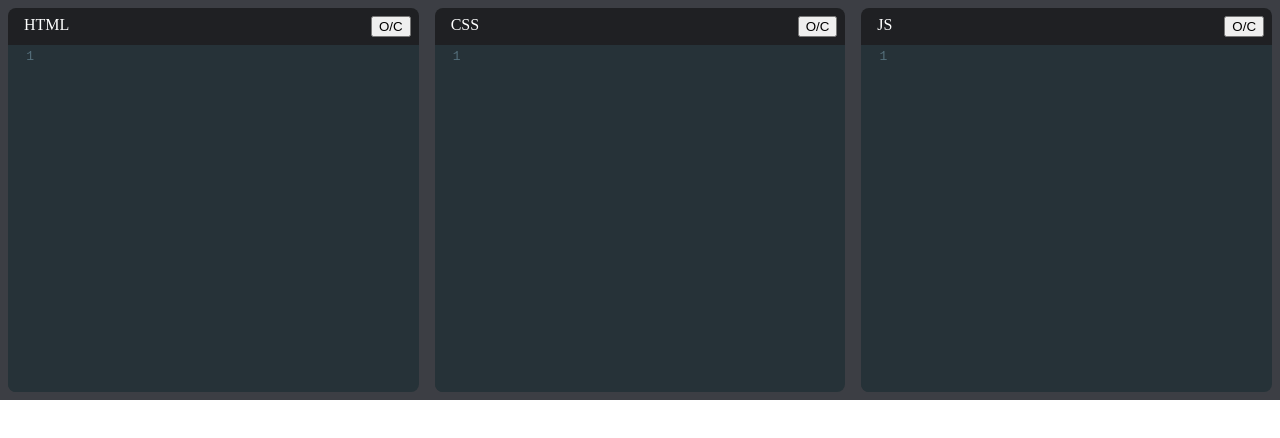
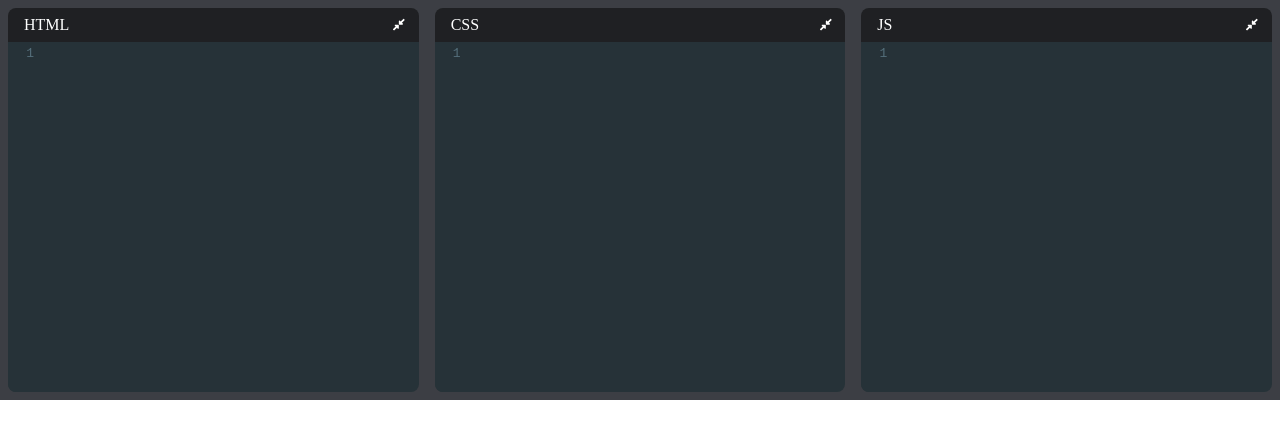
Before and after one commit to ojuniorbezerra/codepen, a React (Create React App) app: page / in a window 1280 px wide. Shown: the top 438 px of the page. Built offline with nearby package versions, Linux system fonts and the light colour scheme.

Commit message:
finished project

```diff
--- a/src/components/App.js
+++ b/src/components/App.js
@@ -1,10 +1,10 @@
 import React, { useState, useEffect } from 'react';
 import Editor from  './Editor'
-
+import useLocalStorege from '../hooks/useLocalStorege'
 function App() {
-const [html, setHtml] = useState('')
-const [css, setCss] = useState('')
-const [js, setJs] = useState('')
+const [html, setHtml] = useLocalStorege('html', '')
+const [css, setCss] = useLocalStorege('css', '')
+const [js, setJs] = useLocalStorege('js', '')
 const [srcDoc, setSrcDoc] = useState('')
 
 useEffect(() => {
--- a/src/components/Editor.js
+++ b/src/components/Editor.js
@@ -4,6 +4,8 @@ import 'codemirror/theme/material.css'
 import 'codemirror/mode/xml/xml'
 import 'codemirror/mode/javascript/javascript'
 import 'codemirror/mode/css/css'
+import { FontAwesomeIcon } from '@fortawesome/react-fontawesome'
+import {faCompressAlt, faExpandAlt } from '@fortawesome/free-solid-svg-icons'
 
 import {Controlled as ControlledEditor } from 'react-codemirror2'
 
@@ -22,8 +24,12 @@ export default function Editor(props) {
         <div className={`editor-container ${open ? '' : 'collapsed'}`}>
             <div className="editor-title">
                 {displayName}
-                <button onClick={() => setOpen(prevOpen => !prevOpen)}
-                >O/C</button>
+                <button type="button"
+                className="expand-collapse-btn"
+                    onClick={() => setOpen(prevOpen => !prevOpen)}>
+                     <FontAwesomeIcon icon={open ? faCompressAlt : faExpandAlt }/>
+                </button>
+
             </div>
             <ControlledEditor
                 onBeforeChange={handleChange}
--- /dev/null
+++ b/src/hooks/useLocalStorege.js
@@ -0,0 +1,19 @@
+import {useEffect, useState} from 'react'
+
+const PREFIX = 'codepen-clone-'
+export default function useLocalStorege(key, initialValue) {
+    const prefixedKey = PREFIX + key
+    const [value, setValue] = useState(() => {
+        const jsonValue = localStorage.getItem(prefixedKey)
+        if(jsonValue != null) return JSON.parse(jsonValue)
+        if(typeof initialValue === 'function'){
+            return initialValue()
+        }else{
+            return initialValue
+        }
+    })
+    useEffect(() => {
+        localStorage.setItem(prefixedKey, JSON.stringify(value))
+    }, [prefixedKey, value])
+    return [value, setValue]
+}
```
